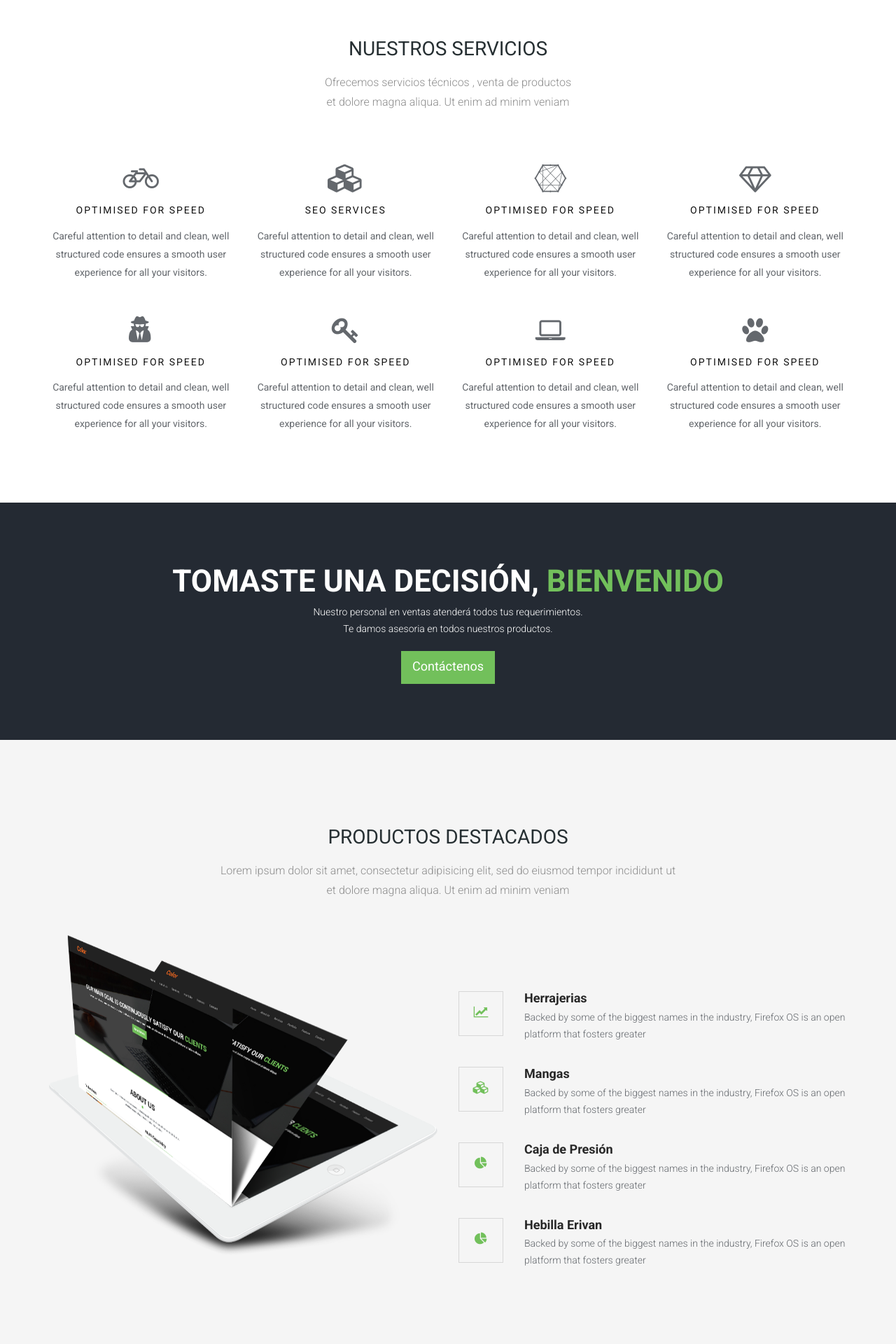
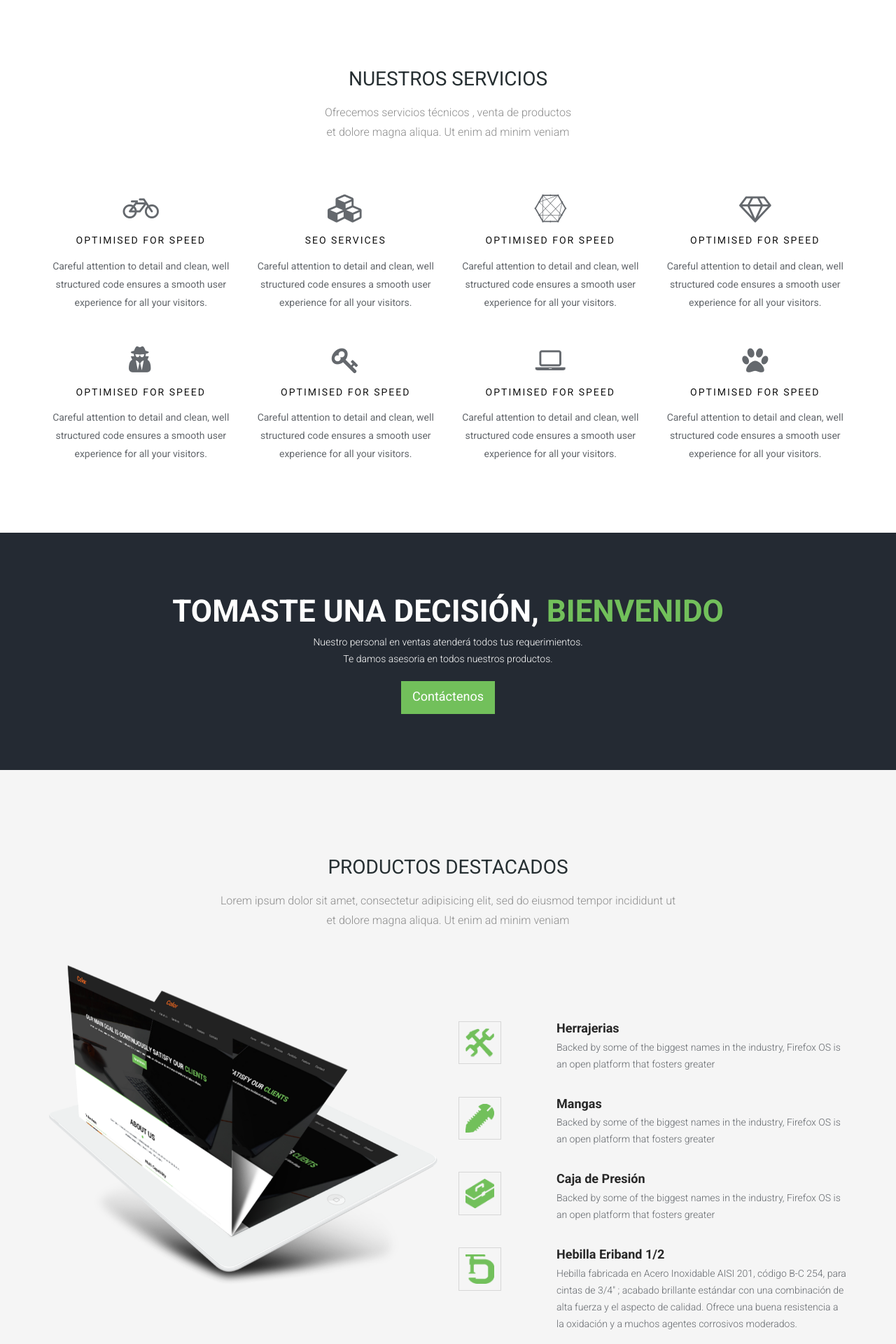
Before and after one commit to Joselo24/Electrosur, a PHP site: page / in a window 1280 px wide. Shown: the part 2600-4520 px from the top of the page at 70% size. Run offline with PHP 8.4, Linux system fonts and the light colour scheme.

Commit message:
3er cambio
27 de marzo

```diff
--- a/css/main.css
+++ b/css/main.css
@@ -690,3 +690,20 @@
   box-shadow: none;
   -webkit-box-shadow: none;
 }
+
+/* Borde del icono */
+.box-border {
+  padding: 10px;
+  box-shadow: inset 0 0 0 1px #d7d7d7;
+  -webkit-box-shadow: inset 0 0 0 1px #d7d7d7;
+  transition: background-color 400ms, background-color 400ms;
+
+  display: block;
+  cursor: pointer;
+}
+
+img.box-border {
+  width: 55%;
+  height: 55%;
+
+}
--- a/index.php
+++ b/index.php
@@ -153,14 +153,14 @@
                 </div>
                 <br>
                 <div class="col-sm-6 wow fadeInLeft">
-                    <img class="img-responsive" src="images/feature-2.jpg" alt="">
+                    <img class="img-responsive" src="images/feature-3.jpg" alt="">
                 </div>
             </div>
         </div>
 
                  <!-- Modal -->
           <div class="modal fade" id="myModal" role="dialog">
-            <div class="modal-dialog" style="width: 65%; height: auto;">
+            <div class="modal-dialog modal-lg" style="width: 65%; height: auto;">
 
               <!-- Modal content-->
               <div class="modal-content">
@@ -171,7 +171,7 @@
 
                     <!-- Reseña - Mision - Vision - Valores de la Empresa -->
                 <div class="container">
-                  <ul class="nav nav-tabs" style="width: 88%;">
+                  <ul class="nav nav-tabs" style="width: 50%;">
                     <li class="active"><a data-toggle="tab" href="#resena">Reseña</a></li>
                     <li><a data-toggle="tab" href="#mision">Misión</a></li>
                     <li><a data-toggle="tab" href="#vision">Visión</a></li>
@@ -255,14 +255,14 @@
             <div class="text-center">
                 <ul class="portfolio-filter">
                     <li><a class="active" href="#" data-filter="*">Todos</a></li>
-                    <li><a href="#" data-filter=".animation">Seguridad Industrial</a></li>
-                    <li><a href="#" data-filter=".Business">Fibra Optica</a></li>
-                    <li><a href="#" data-filter=".art">Cobre</a></li>
+                    <li><a href="#" data-filter=".fibra">Fibra Optica</a></li>
+                    <li><a href="#" data-filter=".cobre">Cobre</a></li>
+                    <li><a href="#" data-filter=".seguridad">Seguridad Industrial</a></li>
                 </ul><!--/#portfolio-filter-->
             </div>
 
             <div class="portfolio-items">
-                <div class="portfolio-item animation">
+                <div class="portfolio-item fibra">
                     <div class="portfolio-item-inner">
                         <img class="img-responsive" src="images/portfolio/10.jpg" alt="">
                         <div class="portfolio-info">
@@ -490,7 +490,7 @@
                 <div class="col-sm-6">
                     <div class="media service-box wow fadeInRight">
                         <div class="pull-left">
-                            <i class="fa fa-line-chart"></i>
+                            <img class="box-border img-responsive" src="images/portfolio/icon_herraje.png">
                         </div>
                         <div class="media-body">
                             <h4 class="media-heading">Herrajerias</h4>
@@ -500,7 +500,7 @@
 
                     <div class="media service-box wow fadeInRight">
                         <div class="pull-left">
-                            <i class="fa fa-cubes"></i>
+                            <img class="box-border img-responsive" src="images/portfolio/icon_manga.png">
                         </div>
                         <div class="media-body">
                             <h4 class="media-heading">Mangas</h4>
@@ -510,7 +510,7 @@
 
                     <div class="media service-box wow fadeInRight">
                         <div class="pull-left">
-                            <i class="fa fa-pie-chart"></i>
+                            <img class="box-border img-responsive" src="images/portfolio/icon_cajapresion.png">
                         </div>
                         <div class="media-body">
                             <h4 class="media-heading">Caja de Presión</h4>
@@ -520,11 +520,11 @@
 
                     <div class="media service-box wow fadeInRight">
                         <div class="pull-left">
-                            <i class="fa fa-pie-chart"></i>
+                            <img class="box-border img-responsive" src="images/portfolio/icon_hebilla.png">
                         </div>
                         <div class="media-body">
-                            <h4 class="media-heading">Hebilla Erivan</h4>
-                            <p>Backed by some of the biggest names in the industry, Firefox OS is an open platform that fosters greater</p>
+                            <h4 class="media-heading">Hebilla Eriband 1/2</h4>
+                            <p>Hebilla fabricada en Acero Inoxidable AISI 201, código B-C 254, para cintas de 3/4" ; acabado brillante estándar con una combinación de alta fuerza y el aspecto de calidad. Ofrece una buena resistencia a la oxidación y a muchos agentes corrosivos moderados.</p>
                         </div>
                     </div>
                 </div>
```
Also changed, not shown: herraje.html (added, +43 -0 lines), images/portfolio/icon_cajapresion.png (added), images/portfolio/icon_hebilla.png (added), images/portfolio/icon_hebilla1.png (added), images/portfolio/icon_hebilla3.png (added), images/portfolio/icon_herraje.png (added), images/portfolio/icon_manga.png (added).
